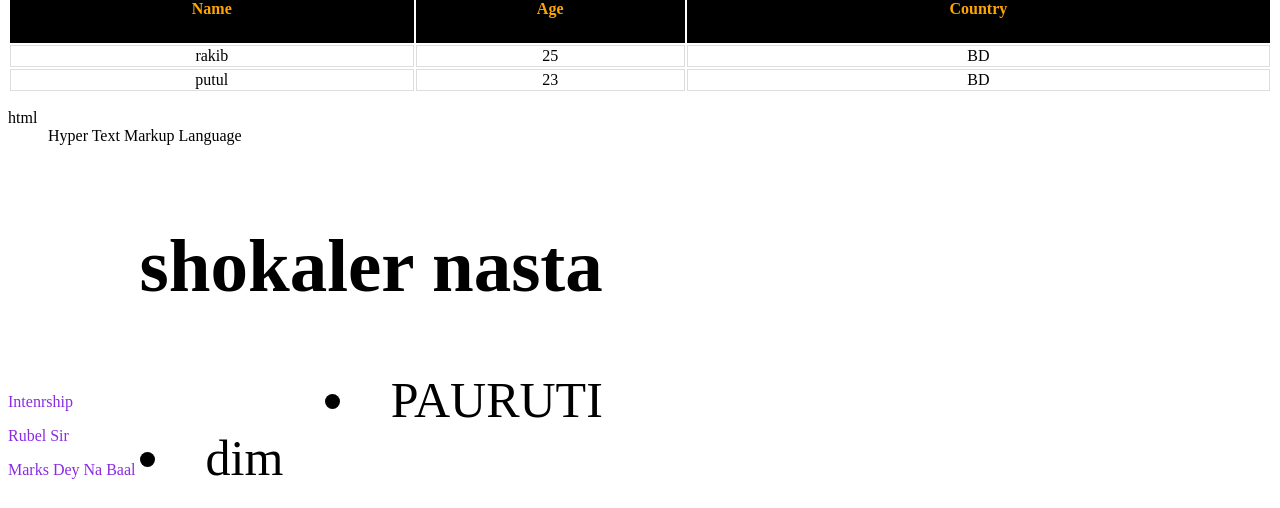
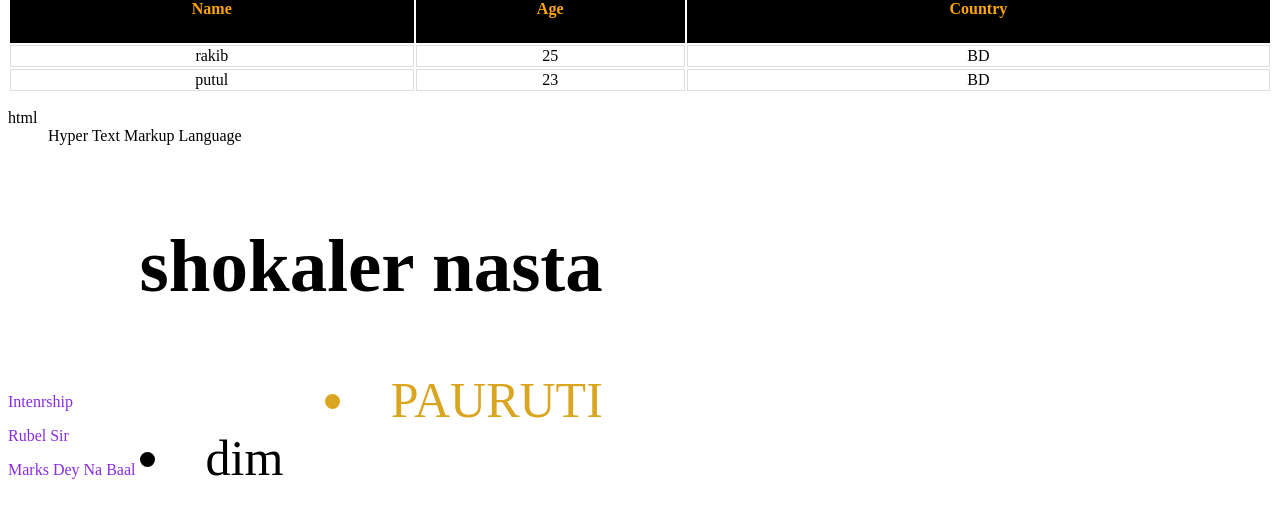
Before and after one commit to Sadik-Ahmmed-Tonmoy/github, a plain HTML site: page index.html in a window 1280 px wide. In both pictures the pointer is over the item "pauruti". Shown: the part 1042-1550 px from the top of the page. Drawn offline with Linux system fonts and the light colour scheme.

Commit message:
css 2nd update

```diff
--- a/Practice.css
+++ b/Practice.css
@@ -4,7 +4,7 @@
 a:link{color: red;}
 a:visited{color: black;}
 a:hover{text-decoration: none; text-transform: uppercase; color: blueviolet;}
-li:hover{text-shadow: 10px; text-decoration: none; text-transform: uppercase; text-align: right ;}
+li:hover{text-shadow: 10px; text-decoration: none; text-transform: uppercase; text-align: right ; color: goldenrod;}
 img {border: 10px solid red; border-color: black; width: 80px;}
 table{width: 100%;}
 table td{text-align: center; border: 1px solid #ddd ;}
```
